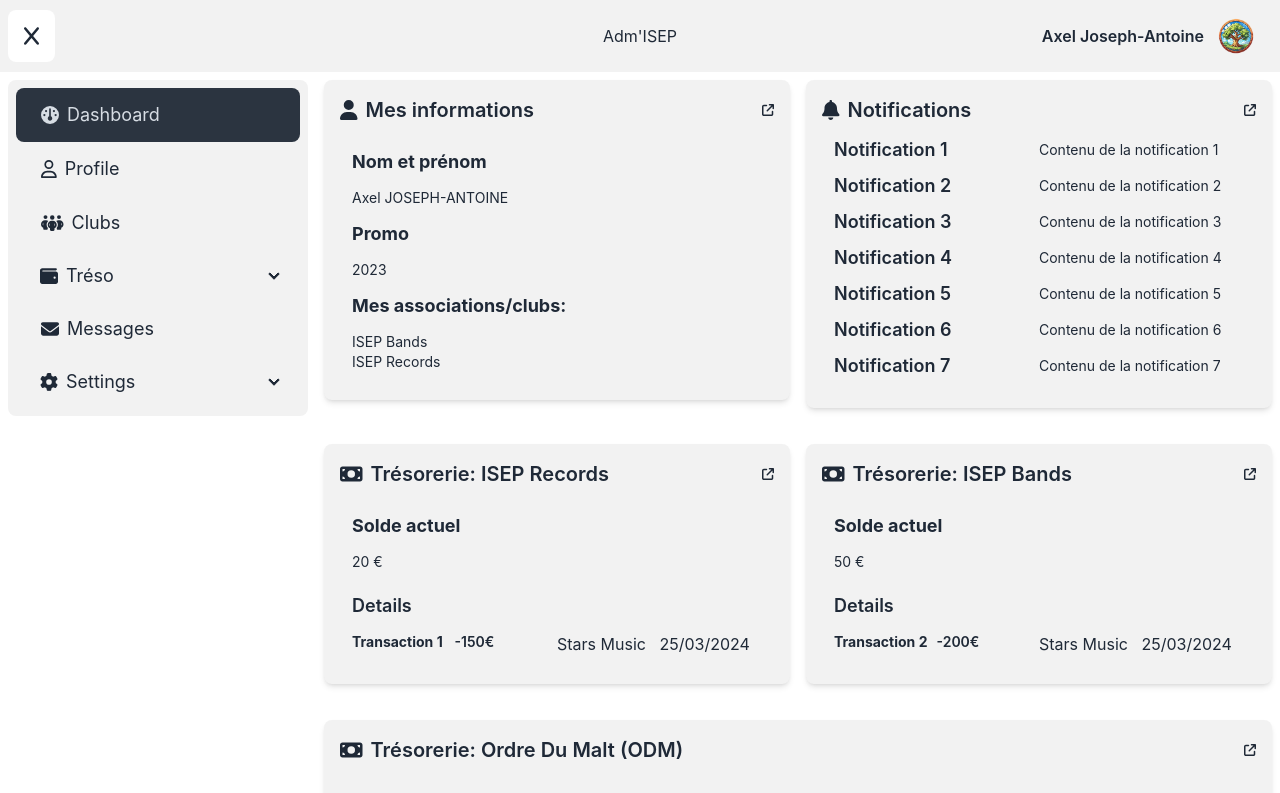
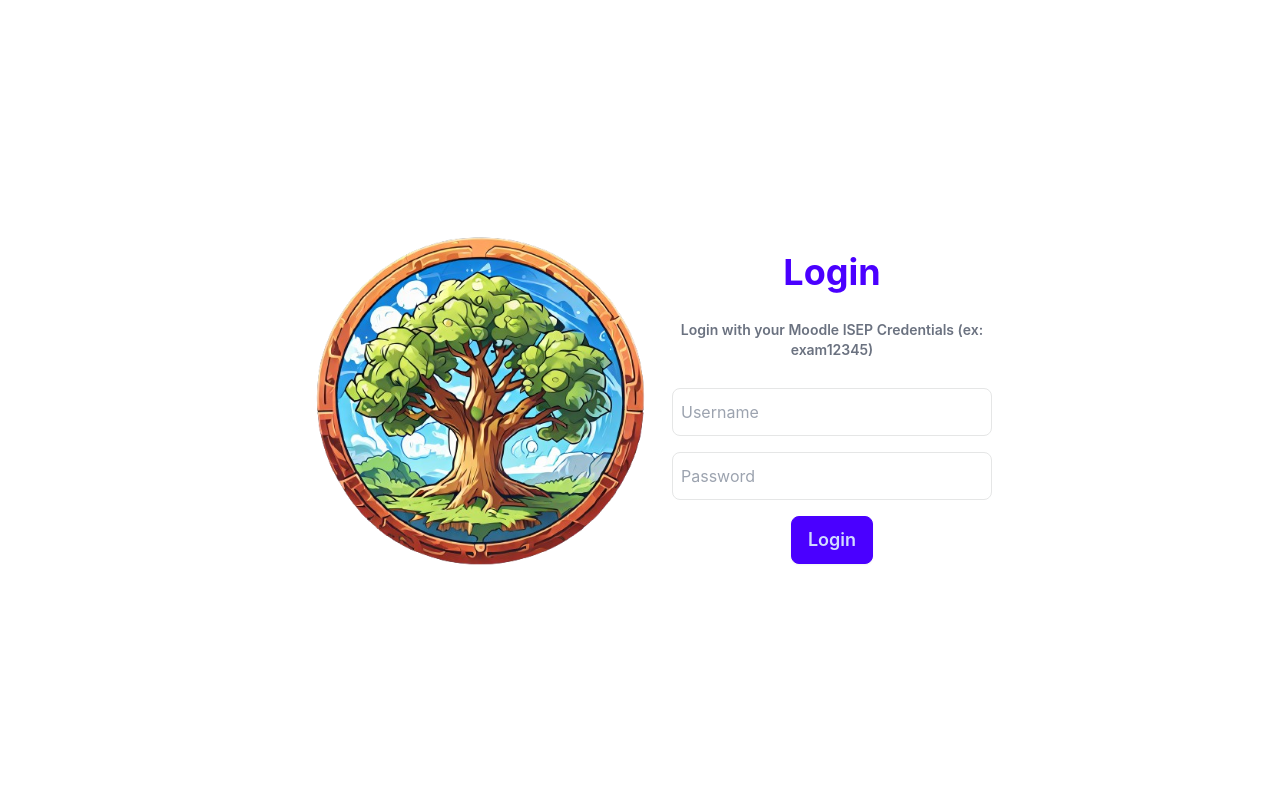
Before and after one commit to Les-Professeurs-Chenes/admisep_front, a React (Vite) app: page / in a window 1280 px wide. Shown: the top 793 px of the page. Built offline with nearby package versions, Linux system fonts and the light colour scheme; no server answers.

Commit message:
feat: login

```diff
--- a/package.json
+++ b/package.json
@@ -16,6 +16,7 @@
     "@fortawesome/free-solid-svg-icons": "^6.5.2",
     "@fortawesome/react-fontawesome": "^0.2.0",
     "@reduxjs/toolkit": "^2.2.5",
+    "axios": "^1.7.2",
     "react": "^18.2.0",
     "react-dom": "^18.2.0",
     "react-redux": "^9.1.2",
--- a/src/App.tsx
+++ b/src/App.tsx
@@ -1,20 +1,14 @@
-import './App.css'
-import 'daisyui/dist/full.css'
-import Home from './views/home/Home'
-import Login from './views/auth/Login'
+import "./App.css";
+import "daisyui/dist/full.css";
+import Home from "./views/home/Home";
+import Login from "./views/auth/Login";
+import { getUserByToken } from "./helpers/User";
 
-const user_logged_in = true
+const user = await getUserByToken();
+const user_logged_in = user.id !== undefined;
 
 function App() {
-  return (
-    <>
-     {user_logged_in ? (
-        <Home />
-      ) : (
-        <Login/>
-      )}
-    </>
-  )
+  return <>{user_logged_in ? <Home /> : <Login />}</>;
 }
 
-export default App
+export default App;
--- /dev/null
+++ b/src/constants/api.ts
@@ -0,0 +1 @@
+export const apiUrl = "http://localhost:3333";
--- /dev/null
+++ b/src/helpers/Auth.ts
@@ -0,0 +1,25 @@
+import axios, { AxiosResponse } from "axios";
+import { apiUrl } from "../constants/api";
+
+export const login = async (login: string, password: string): Promise<any> => {
+  try {
+    const response: AxiosResponse<any> = await axios.post(
+      `${apiUrl}/users/login`,
+      {
+        moodle_id: login,
+        password: password,
+      },
+      {
+        headers: {
+          "Content-Type": "application/json",
+        },
+      }
+    );
+
+    const loginData: any = response.data;
+    localStorage.setItem("token", loginData.token.token);
+    return loginData;
+  } catch (error) {
+    return error;
+  }
+};
--- /dev/null
+++ b/src/helpers/User.ts
@@ -0,0 +1,18 @@
+import axios, { AxiosResponse } from "axios";
+import { apiUrl } from "../constants/api";
+
+export const getUserByToken = async (): Promise<any> => {
+  try {
+    const response: AxiosResponse<any> = await axios.get(`${apiUrl}/users/me`, {
+      headers: {
+        "Content-Type": "application/json",
+        Authorization: `Bearer ${localStorage.getItem("token")}`,
+      },
+    });
+
+    const userData: any = response.data;
+    return userData;
+  } catch (error) {
+    return error;
+  }
+};
--- a/src/views/auth/Login.tsx
+++ b/src/views/auth/Login.tsx
@@ -1,9 +1,20 @@
-import './Auth.css'
-import logo from '../../assets/logo.png'
-
+import "./Auth.css";
+import logo from "../../assets/logo.png";
+import { useState } from "react";
+import { login } from "../../helpers/Auth";
 
 export default function Login() {
+  const [loginInput, setLoginInput] = useState("");
+  const [passwordInput, setPasswordInput] = useState("");
 
+  const handleLogin = async () => {
+    console.log(loginInput, passwordInput);
+    const loginData = await login(loginInput, passwordInput);
+    console.log(loginData);
+    if (loginData.id !== undefined) {
+      console.log("Logged in");
+    }
+  };
 
   return (
     <>
@@ -14,12 +25,28 @@ export default function Login() {
 
         <div className="login-container">
           <h1 className="title">Login</h1>
-                <p className="subtitle">Login with your Moodle ISEP Credentials (ex: exam12345) </p>
-                <input type="text" className="input input-bordered" placeholder="Username" />
-                <input type="password" className="input input-bordered" placeholder="Password" />
-                <button className="btn btn-primary">Login</button>
+          <p className="subtitle">
+            Login with your Moodle ISEP Credentials (ex: exam12345){" "}
+          </p>
+          <input
+            type="text"
+            className="input input-bordered"
+            placeholder="Username"
+            value={loginInput}
+            onChange={(e) => setLoginInput(e.target.value)}
+          />
+          <input
+            type="password"
+            className="input input-bordered"
+            placeholder="Password"
+            value={passwordInput}
+            onChange={(e) => setPasswordInput(e.target.value)}
+          />
+          <button className="btn btn-primary" onClick={handleLogin}>
+            Login
+          </button>
         </div>
       </div>
     </>
-  )
+  );
 }
```
Also changed, not shown: 1 other file (tests, documents, lock files or other folders). Lines whose indentation alone changed are shown as unchanged.
